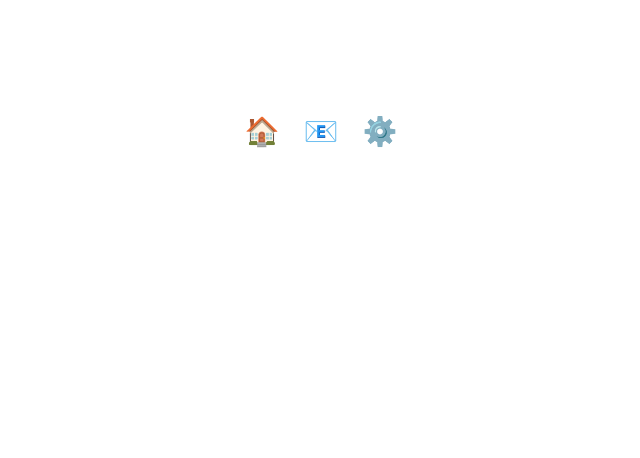
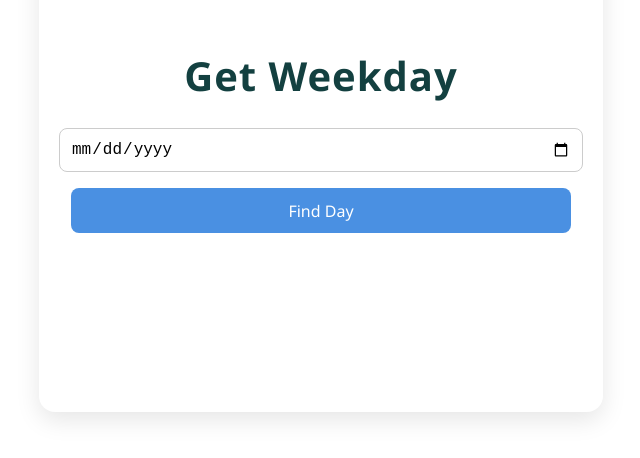
Before and after one commit to easypraveen/Reactv19-with-Vite, a React (Vite) app: page / in a window 1280 px wide. Shown: the part 270-728 px from the top of the page, without its empty margins (319-959 px from the left). Built offline with nearby package versions, Linux system fonts and the light colour scheme.

Commit message:
weekday program

```diff
--- a/src/App.jsx
+++ b/src/App.jsx
@@ -9,6 +9,7 @@ import Counter from "./pages/Counter"
 import ProgressBars from "./pages/progressbar/Progressbars"
 import CharacterCount from "./pages/charCount/charCount"
 import ToolTip from "./pages/tooltip/ToolTip"
+import GetWeekday from "./pages/weekday/WeekDay"
 export const App = () => {
   return (
     <>
@@ -21,7 +22,8 @@ export const App = () => {
     <Counter /> */}
    {/* <ProgressBars /> */}
    {/* <CharacterCount /> */}
-   <ToolTip />
+   {/* <ToolTip /> */}
+   <GetWeekday />
     </>
   )
 }
--- /dev/null
+++ b/src/pages/weekday/WeekDay.jsx
@@ -0,0 +1,31 @@
+import React, { useState } from 'react';
+import "./weekDay.css";
+
+export default function GetWeekday() {
+
+  const [inputDate, setInputDate] = useState("")
+  const [weekDay, setWeekDay] = useState("")
+
+  const findDay = () => {
+    if(!inputDate) return
+    const date = new Date(inputDate)
+    const day = date.toLocaleDateString('en-US', { weekday: 'long' })
+    setWeekDay(day)
+  }
+
+  return (
+    <div className="container">
+      <h1>Get Weekday</h1>
+      <input
+        type="date"
+        value={inputDate}
+        onChange={(e) => setInputDate(e.target.value)}
+        data-testid="date-input"
+      />
+      <button data-testid="find-day-btn" onClick={findDay}>
+        Find Day
+      </button>
+      {weekDay && <p className="result" data-testid="result">That date falls on {weekDay}!</p>}
+    </div>
+  );
+}
--- /dev/null
+++ b/src/pages/weekday/weekDay.css
@@ -0,0 +1,83 @@
+.container {
+    background: white;
+    padding: 2rem;
+    border-radius: 1rem;
+    box-shadow: 0 8px 24px rgba(0, 0, 0, 0.1);
+    text-align: center;
+    animation: fadeIn 0.6s ease-out;
+  }
+
+  h1 {
+    font-size: 1.6rem;
+    margin-bottom: 1.5rem;
+    color: #444;
+    letter-spacing: 0.5px;
+  }
+
+  input {
+    width: 100%;
+    padding: 0.7rem;
+    font-size: 1rem;
+    border: 1px solid #ccc;
+    border-radius: 0.5rem;
+    transition: border 0.3s, box-shadow 0.3s;
+  }
+
+  input:focus {
+    border-color: #4a90e2;
+    box-shadow: 0 0 0 3px rgba(74, 144, 226, 0.2);
+    outline: none;
+  }
+
+  button {
+    width: 100%;
+    padding: 0.7rem;
+    background: #4a90e2;
+    color: white;
+    border: none;
+    border-radius: 0.5rem;
+    cursor: pointer;
+    font-size: 1rem;
+    margin-top: 1rem;
+    transition: background 0.3s ease, transform 0.2s ease;
+  }
+
+  button:hover {
+    background: #357ab7;
+    transform: scale(1.03);
+  }
+
+  button:active {
+    transform: scale(0.98);
+  }
+
+  .result {
+    margin-top: 1rem;
+    padding: 0.8rem;
+    background: #e0f7ff;
+    border-radius: 0.5rem;
+    font-weight: bold;
+    opacity: 0;
+    transform: translateY(-10px);
+    animation: slideFade 0.5s ease forwards;
+  }
+
+  /* Fade-in container animation */
+  @keyframes fadeIn {
+    from {
+      opacity: 0;
+      transform: scale(0.95);
+    }
+    to {
+      opacity: 1;
+      transform: scale(1);
+    }
+  }
+
+  /* Smooth slide & fade-in for result */
+  @keyframes slideFade {
+    to {
+      opacity: 1;
+      transform: translateY(0);
+    }
+  }
```
